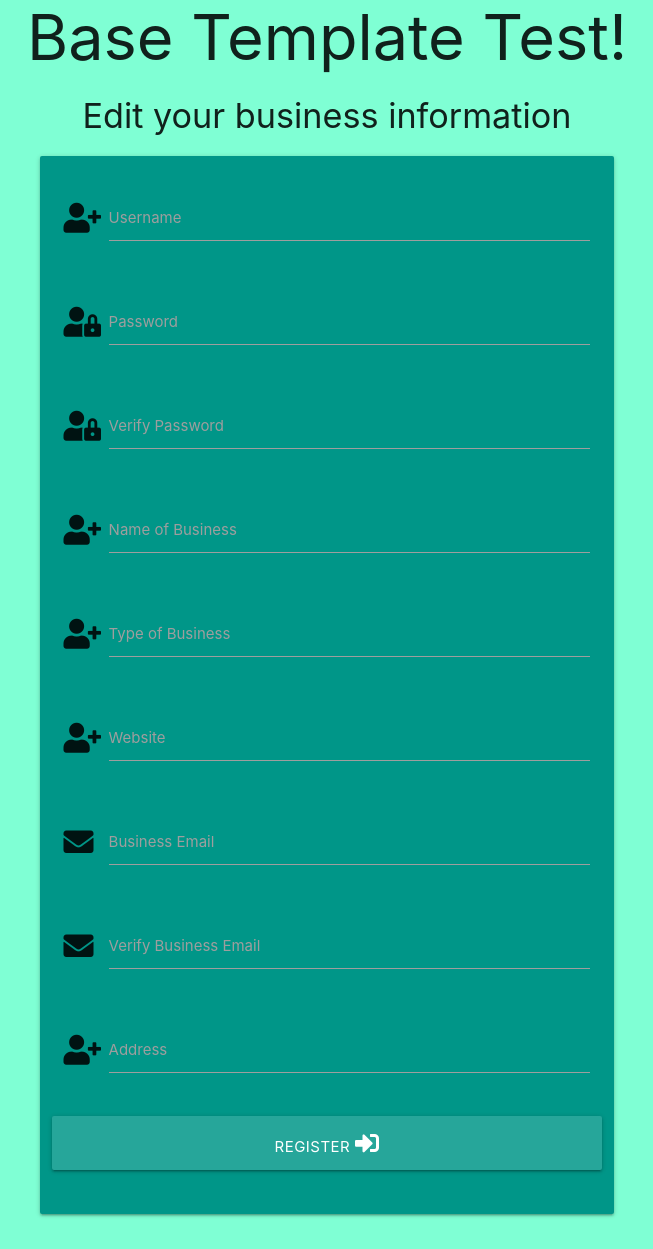
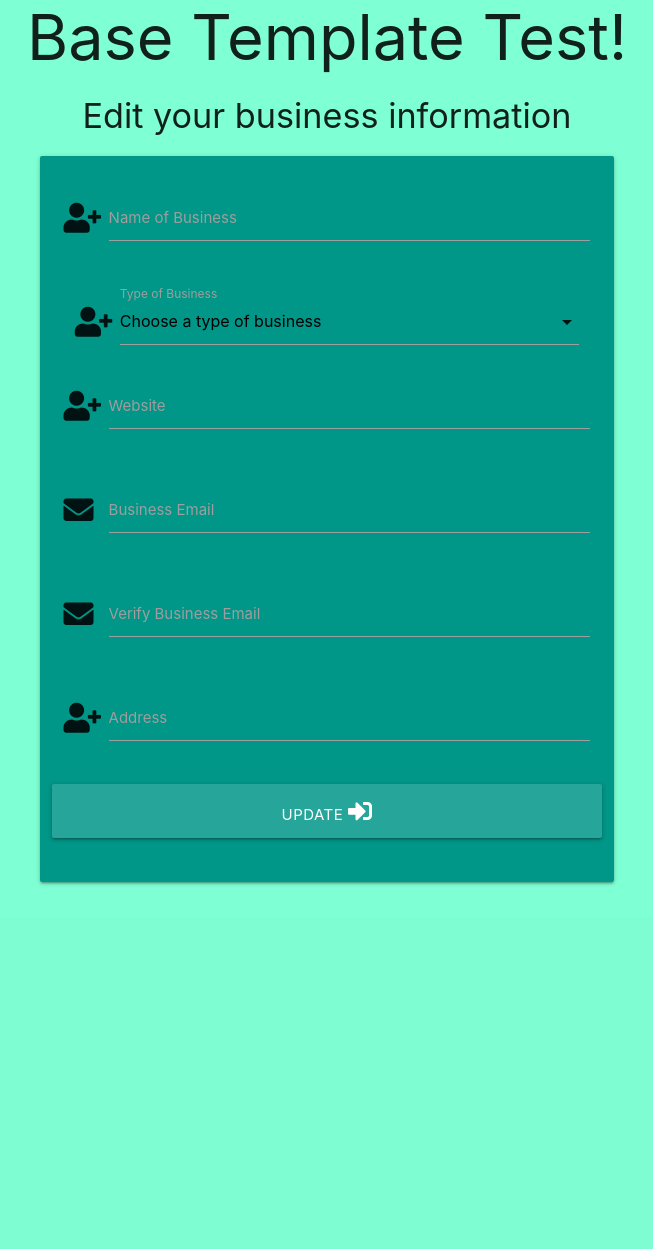
Before and after one commit to liamoconnor87/local_directory, a Flask app: page /edit_info in a window 1280 px wide. Shown: the part 367-1616 px from the top of the page, without its empty margins (313-966 px from the left). After the commit the page ends 1252 px from the top, so only its background shows below. Run offline with Flask 2, Linux system fonts and the light colour scheme; data that the repository does not hold is empty; some libraries are stand-ins or nearby versions.

Commit message:
Register & Edit Form - drop down category menu

```diff
--- a/app.py
+++ b/app.py
@@ -62,6 +62,9 @@ def login():
 
 @app.route("/register", methods=["GET", "POST"])
 def register():
+    # retrieves categories of business from db
+    categories = mongo.db.category.find().sort("name", 1)
+
     if request.method == "POST":
         # checks if username already exists in the db
         existing_user = mongo.db.users.find_one(
@@ -73,12 +76,10 @@ def register():
 
         # verify email matches
         email_one = request.form.get("email")
-
         email_two = request.form.get("email2")
 
         # verify password matches
         password_one = request.form.get("password")
-
         password_two = request.form.get("password2")
 
         if existing_user or existing_email:
@@ -100,6 +101,7 @@ def register():
             "address": request.form.get("address"),
             "category_name": request.form.get("business_type")
         }
+
         mongo.db.business.insert_one(register_business)
 
         register_user = {
@@ -115,7 +117,7 @@ def register():
         flash("Registration Successful!")
         return redirect(url_for("profile", username=session["user"]))
 
-    return render_template("register.html")
+    return render_template("register.html", categories=categories)
 
 
 @app.route("/profile/<username>", methods=["GET", "POST"])
@@ -135,9 +137,22 @@ def profile(username):
     return redirect(url_for("login"))
 
 
+# @app.route("/edit_info/<username>/<business_id>", methods=["GET","POST"])
+# def edit_info(business_id)
+    # username = mongo.db.users.find_one(
+        # {"username": session["user"]})["username"]
+
+    # business_id = mongo.db.business.find({"_id": mongo.db.users.find_one(
+        # {"username": session["user"]})["business_id"]})
+
+
+
 @app.route("/edit_info")
 def edit_info():
-    return render_template("edit_info.html")
+    # retrieves categories of business from db
+    categories = mongo.db.category.find().sort("name", 1)
+
+    return render_template("edit_info.html", categories=categories)
 
 
 @app.route("/logout")
--- a/static/js/script.js
+++ b/static/js/script.js
@@ -0,0 +1,3 @@
+$(document).ready(function(){
+    $("select").formSelect();
+  });
--- a/templates/edit_info.html
+++ b/templates/edit_info.html
@@ -5,31 +5,8 @@
     <h4 class="center-align">Edit your business information</h4>
 
     <div class="row">
-        <form class="col s12 m8 offset-m2" method="POST" action="{{ url_for('register') }}">
+        <form class="col s12 m8 offset-m2" method="POST" action="">
             <div class="card-panel teal">
-                <!-- username **Note - regx - pattern attr**-->
-                <div class="row">
-                    <div class="input-field col s12">
-                        <i class="fas fa-user-plus prefix"></i>
-                        <input id="username" name="username" type="text" minlength="5" maxlength="15" pattern="^[a-zA-Z0-9}{5,15}$" class="validate" required>
-                        <label for="username">Username</label>
-                    </div>
-                </div>
-                <!-- password -->
-                <div class="row">
-                    <div class="input-field col s12">
-                        <i class="fas fa-user-lock prefix"></i>
-                        <input id="password" name="password" type="password" minlength="5" maxlength="15" pattern="^[a-zA-Z0-9}{5,15}$" class="validate" required>
-                        <label for="password">Password</label>
-                    </div>
-                </div>
-                <div class="row">
-                    <div class="input-field col s12">
-                        <i class="fas fa-user-lock prefix"></i>
-                        <input id="password2" name="password2" type="password" minlength="5" maxlength="15" pattern="^[a-zA-Z0-9}{5,15}$" class="validate" required>
-                        <label for="password2">Verify Password</label>
-                    </div>
-                </div>
                 <!-- name of business -->
                 <div class="row">
                     <div class="input-field col s12">
@@ -39,12 +16,15 @@
                     </div>
                 </div>
                 <!-- type of business -->
-                <div class="row">
-                    <div class="input-field col s12">
-                        <i class="fas fa-user-plus prefix"></i>
-                        <input id="business_type" name="business_type" type="text" minlength="5" maxlength="15" pattern="^[a-zA-Z0-9}{5,15}$" class="validate" required>
-                        <label for="business_type">Type of Business</label>
-                    </div>
+                <div class="input-field col s12">
+                    <i class="fas fa-user-plus prefix"></i>
+                    <select id="category_name" name="category_name" class="validate" required>
+                        <option value="" disabled selected>Choose a type of business</option>
+                        {% for category in categories %}
+                            <option value="{{ category.category_name }}">{{ category.category_name }}</option>
+                        {% endfor %}
+                    </select>
+                    <label>Type of Business</label>
                 </div>
                 <!-- website -->
                 <div class="row">
@@ -77,10 +57,10 @@
                         <label for="address">Address</label>
                     </div>
                 </div>
-                <!-- register -->
+                <!-- update -->
                 <div class="row">
                     <button type="submit" class="col s12 btn-large text-shadow">
-                        Register <i class="fas fa-sign-in-alt"></i>
+                        Update <i class="fas fa-sign-in-alt"></i>
                     </button>
                 </div>
             </div>
```
Also changed, not shown: templates/register.html (+9 -6 lines).
